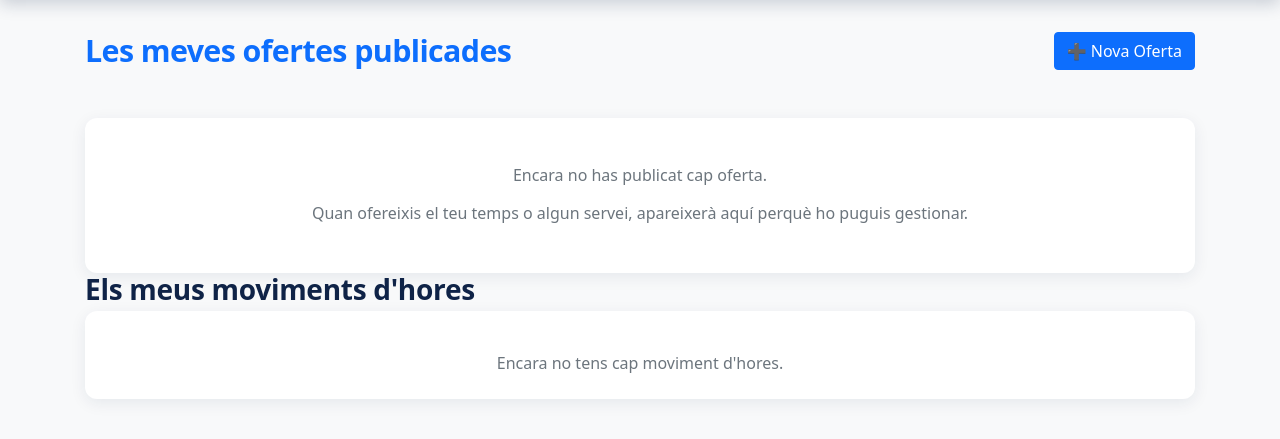
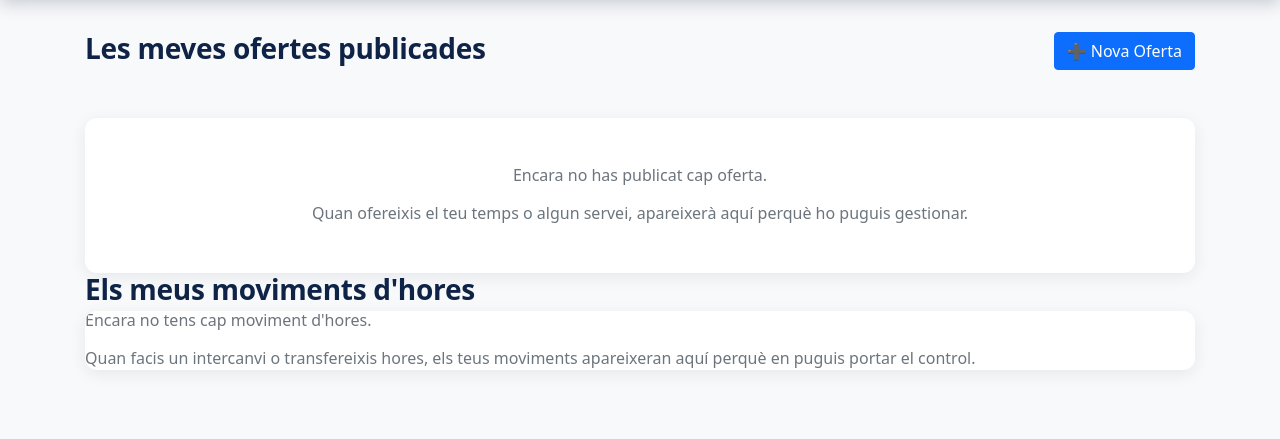
Before and after one commit to arnaufito/banc_de_temps, a Flask app: template templates/historial.html in a window 1280 px wide. Shown: the part 69-508 px from the top of the page. Run offline with Flask 3, Linux system fonts and the light colour scheme; the template is opened without the code that fills it, so the values that code supplies are empty.

Commit message:
canvis en historial nomes

```diff
--- a/templates/historial.html
+++ b/templates/historial.html
@@ -16,7 +16,7 @@
 
         <!-- LES MEVES OFERTES -->
         <div class="bt-pagina-cap">
-            <h2 class="bt-h2-gran text-primary m-0">Les meves ofertes publicades</h2>
+            <h2 class="bt-h2 mb-1">Les meves ofertes publicades</h2>
             <a href="/crear_oferta" class="btn btn-success">➕ Nova Oferta</a>
         </div>
 
@@ -70,7 +70,8 @@
                     </span>
                 </div>
             {% else %}
-                <p class="text-muted text-center p-4 mb-0">Encara no tens cap moviment d'hores.</p>
+                <h4 class="text-muted mb-3">Encara no tens cap moviment d'hores.</h4>
+                <p class="text-secondary mb-0">Quan facis un intercanvi o transfereixis hores, els teus moviments apareixeran aquí perquè en puguis portar el control.</p>
             {% endfor %}
         </div>
     </div>
```
